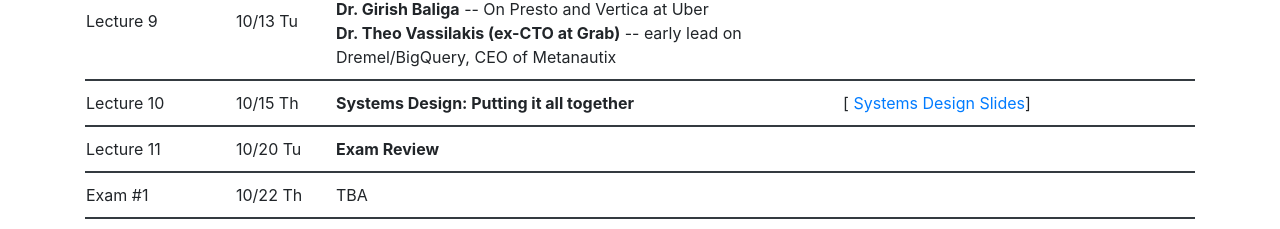
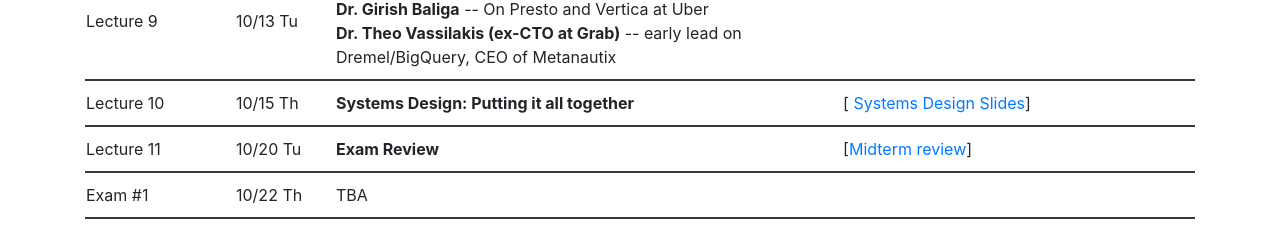
Before and after one commit to cs145-fa20/cs145-fa20.github.io, a plain HTML site: page index.html in a window 1280 px wide. Shown: the part 2001-2230 px from the top of the page. Drawn offline with Linux system fonts and the light colour scheme.

Commit message:
midterm review

```diff
--- a/index.html
+++ b/index.html
@@ -317,6 +317,7 @@
                 <b>Exam Review</b>
               </td>
               <td>
+                [<a href="https://docs.google.com/presentation/d/1kgiFK5F-LbRAMCxEEHklQuf2nXTpAvBpA9IVHYBbhQQ/edit#slide=id.gc6f73a04f_0_0">Midterm review</a>]
               </td>
             </tr>
             <tr>
```
